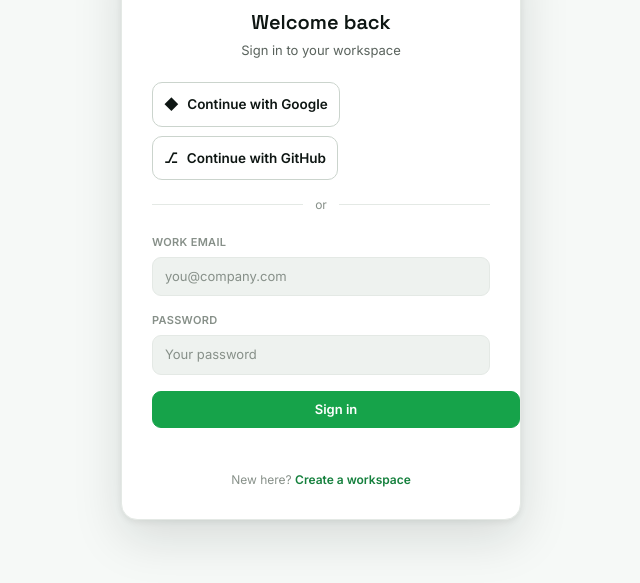
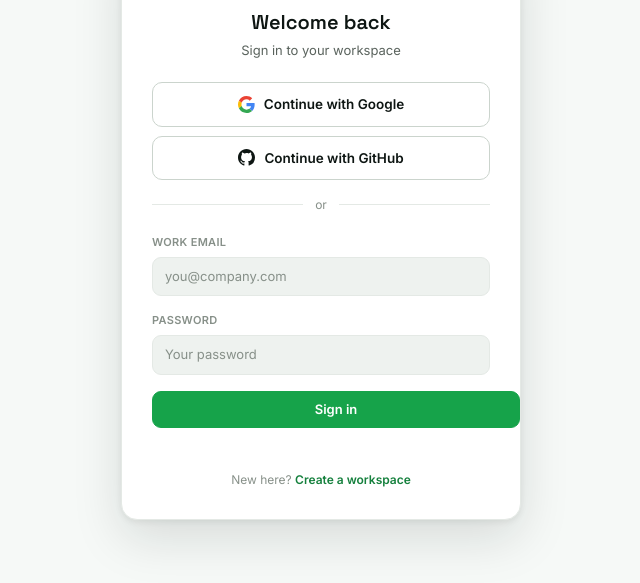
Before and after one commit to prateekladha/aidlc-platform, a website: page src/http/signin.html in a window 1280 px wide. Shown: the part 171-754 px from the top of the page, without its empty margins (319-959 px from the left). Drawn offline with Linux system fonts and the light colour scheme.

Commit message:
fix(ui): SSO buttons — real Google/GitHub logos, full-width (were glyphs + narrow/wrapping)
The "Continue with Google / GitHub" CTAs used placeholder glyphs (◆ / ⎇) and rendered
~183px wide + left-aligned, so the label wrapped to two lines and didn't match the full-width
"Sign in" button. Replace with inline brand SVGs (Google 4-color G, GitHub mark via currentColor)
and make .authbtn width:100% + nowrap.

Co-Authored-By: Claude Opus 4.8 <noreply@anthropic.com>

```diff
--- a/src/http/signin.html
+++ b/src/http/signin.html
@@ -1132,6 +1132,7 @@ a{color:inherit;text-decoration:none}
 }
 .menu-toggle{display:none}
 </style>
+<style>.authbtn{width:100%;box-sizing:border-box;white-space:nowrap}</style>
 </head><body>
 
 <section class="fb screen" id="s-login">
@@ -1140,8 +1141,8 @@ a{color:inherit;text-decoration:none}
       <div class="brandlogo" style="justify-content:center;margin-bottom:10px" onclick="location.href='/'"><div class="logo">A</div><b>AIDLC</b></div>
       <h2 id="authTitle" style="text-align:center;font-size:20px;margin-bottom:4px">Welcome back</h2>
       <p id="authSub" style="text-align:center;color:var(--muted);font-size:13px;margin:0 0 22px">Sign in to your workspace</p>
-      <button class="authbtn" data-soon="Google sign-in is coming soon — use your email for now"><span>◆</span> Continue with Google</button>
-      <button class="authbtn" data-soon="GitHub sign-in is coming soon — use your email for now"><span>⎇</span> Continue with GitHub</button>
+      <button class="authbtn" data-soon="Google sign-in is coming soon — use your email for now"><svg width="17" height="17" viewBox="0 0 48 48" aria-hidden="true" style="flex:none"><path fill="#EA4335" d="M24 9.5c3.54 0 6.71 1.22 9.21 3.6l6.85-6.85C35.9 2.38 30.47 0 24 0 14.62 0 6.51 5.38 2.56 13.22l7.98 6.19C12.43 13.72 17.74 9.5 24 9.5z"/><path fill="#4285F4" d="M46.98 24.55c0-1.57-.15-3.09-.38-4.55H24v9.02h12.94c-.58 2.96-2.26 5.48-4.78 7.18l7.73 6c4.51-4.18 7.09-10.36 7.09-17.65z"/><path fill="#FBBC05" d="M10.53 28.59c-.48-1.45-.76-2.99-.76-4.59s.27-3.14.76-4.59l-7.98-6.19C.92 16.46 0 20.12 0 24c0 3.88.92 7.54 2.56 10.78l7.97-6.19z"/><path fill="#34A853" d="M24 48c6.48 0 11.93-2.13 15.89-5.81l-7.73-6c-2.15 1.45-4.92 2.3-8.16 2.3-6.26 0-11.57-4.22-13.47-9.91l-7.98 6.19C6.51 42.62 14.62 48 24 48z"/></svg> Continue with Google</button>
+      <button class="authbtn" data-soon="GitHub sign-in is coming soon — use your email for now"><svg width="17" height="17" viewBox="0 0 16 16" fill="currentColor" aria-hidden="true" style="flex:none"><path d="M8 0C3.58 0 0 3.58 0 8c0 3.54 2.29 6.53 5.47 7.59.4.07.55-.17.55-.38 0-.19-.01-.82-.01-1.49-2.01.37-2.53-.48-2.69-.94-.09-.23-.48-.94-.82-1.13-.28-.15-.68-.52-.01-.53.63-.01 1.08.58 1.23.82.72 1.21 1.87.87 2.33.66.07-.52.28-.87.51-1.07-1.78-.2-3.64-.89-3.64-3.95 0-.87.31-1.59.82-2.15-.08-.2-.36-1.02.08-2.12 0 0 .67-.21 2.2.82a7.6 7.6 0 012-.27c.68 0 1.36.09 2 .27 1.53-1.04 2.2-.82 2.2-.82.44 1.1.16 1.92.08 2.12.51.56.82 1.27.82 2.15 0 3.07-1.87 3.75-3.65 3.95.29.25.54.73.54 1.48 0 1.07-.01 1.93-.01 2.2 0 .21.15.46.55.38A8.01 8.01 0 0016 8c0-4.42-3.58-8-8-8z"/></svg> Continue with GitHub</button>
       <div class="authdiv">or</div>
       <div id="wsField" style="display:none"><label class="tag">Workspace name</label><input id="ws" class="inp" style="margin:6px 0 12px" placeholder="Acme Inc" autocomplete="organization"></div>
       <label class="tag">Work email</label>
```
